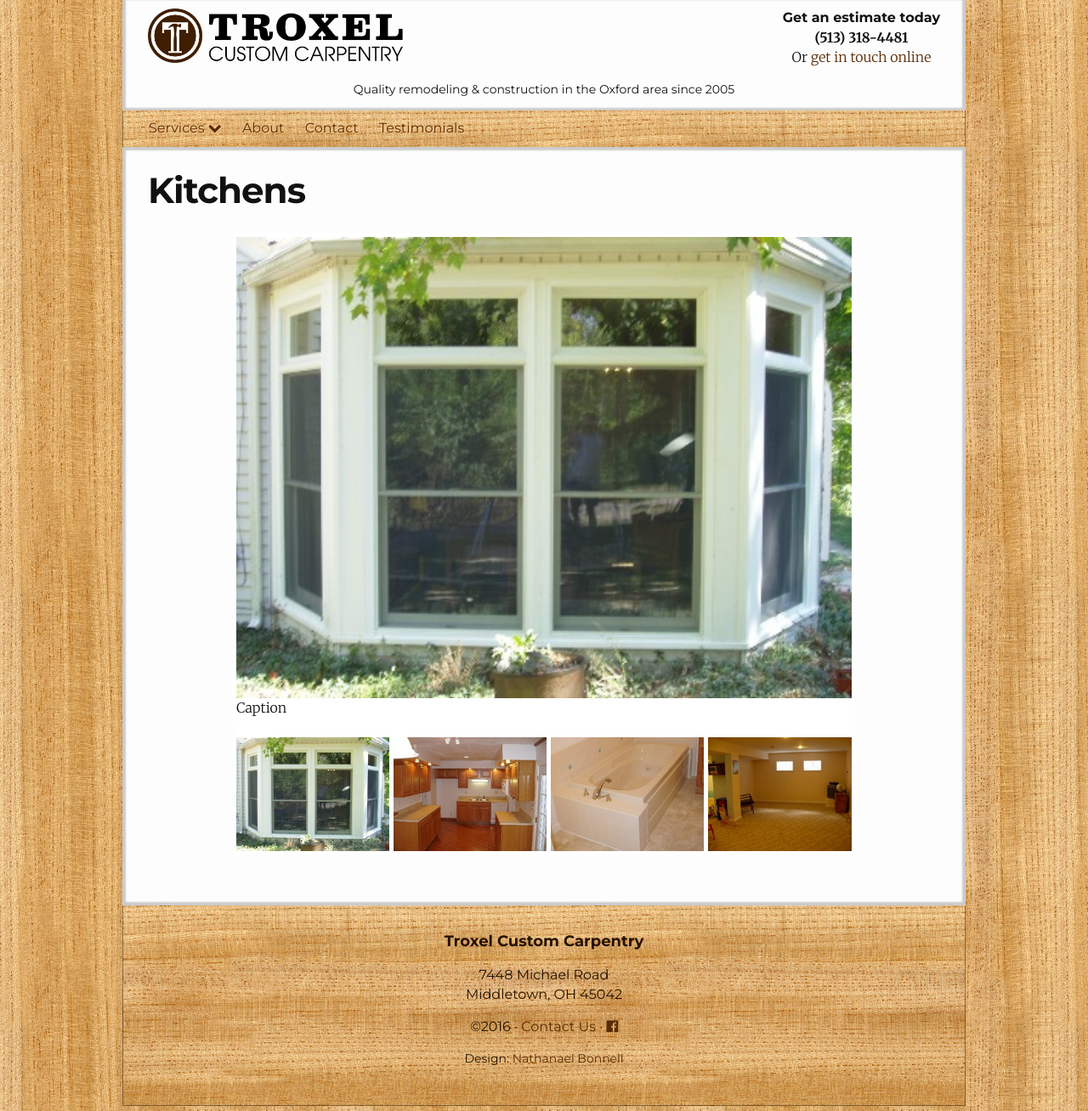
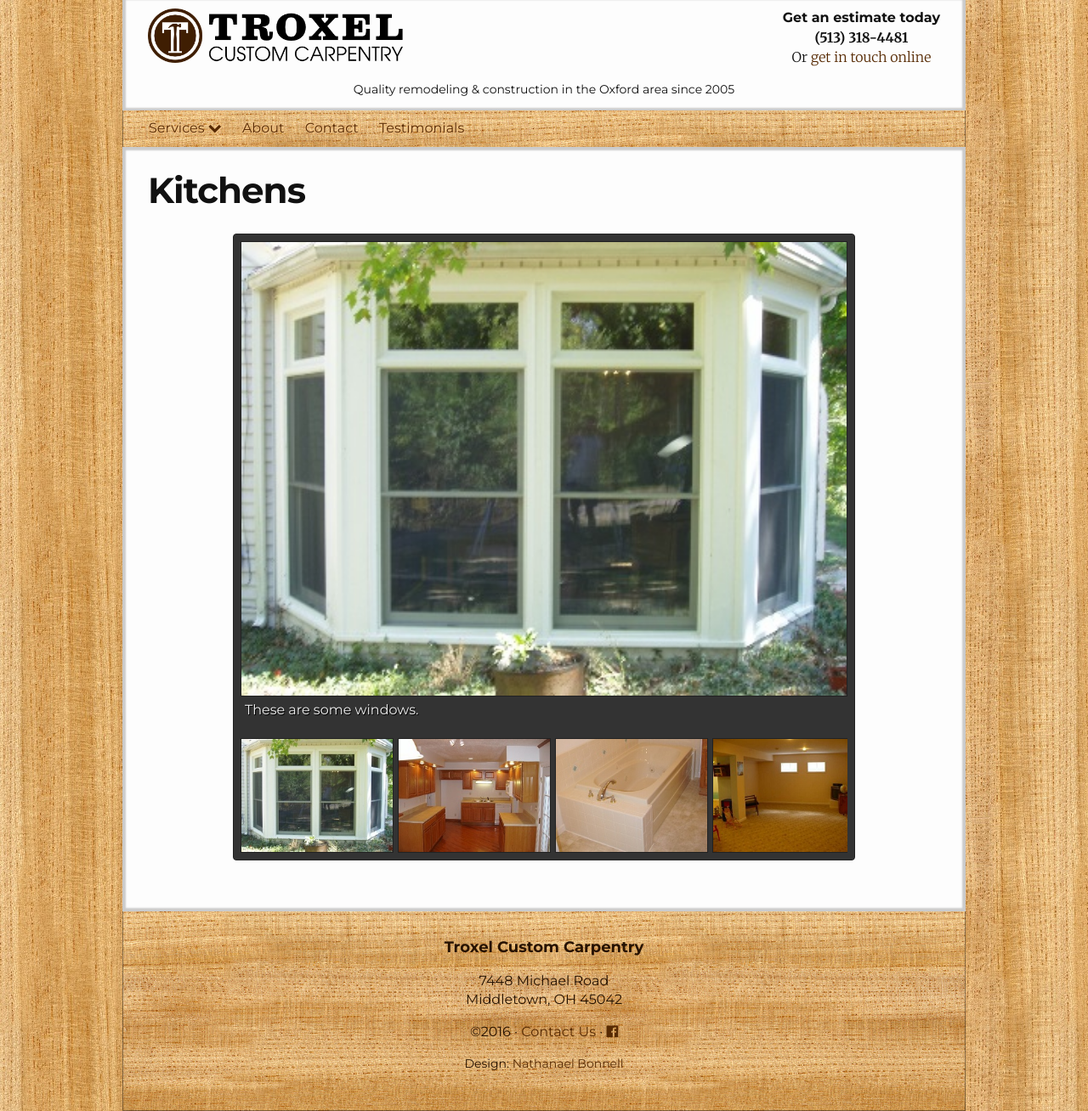
Before and after one commit to troxelcc/troxelcc.github.io, a Jekyll site: the page built from services/kitchens.md, in a window 1280 px wide. Shown: the whole page at 85% size. Built offline with Jekyll 4.4.1, drawn with Linux system fonts in a browser that asks for light colours.

Commit message:
Styled flexslider

```diff
--- a/css/flexslider.css
+++ b/css/flexslider.css
@@ -12,12 +12,18 @@
 /* ====================================================================================================================
  * FONT-FACE
  * ====================================================================================================================*/
-@font-face {
+/*@font-face {
   font-family: 'flexslider-icon';
   src: url('fonts/flexslider-icon.eot');
   src: url('fonts/flexslider-icon.eot?#iefix') format('embedded-opentype'), url('fonts/flexslider-icon.woff') format('woff'), url('fonts/flexslider-icon.ttf') format('truetype'), url('fonts/flexslider-icon.svg#flexslider-icon') format('svg');
   font-weight: normal;
   font-style: normal;
+}*/
+.flexslider-container {
+  margin: 0 100px;
+  background: #333;
+  border-radius: 4px;
+  border: 1px solid #222;
 }
 /* ====================================================================================================================
  * RESETS
@@ -73,14 +79,14 @@ html[xmlns] .flexslider .slides {
  * DEFAULT THEME
  * ====================================================================================================================*/
 .flexslider {
-  margin: 0 0 /* 60px */;
-  background: #ffffff;
-  border: 4px solid #ffffff;
+  margin: 0;
+  padding: 8px;
+  background: #transparent;
   position: relative;
   zoom: 1;
-  -webkit-border-radius: 4px;
+  /*-webkit-border-radius: 4px;
   -moz-border-radius: 4px;
-  border-radius: 4px;
+  border-radius: 4px;*/
   -webkit-box-shadow: '' 0 1px 4px rgba(0, 0, 0, 0.2);
   -moz-box-shadow: '' 0 1px 4px rgba(0, 0, 0, 0.2);
   -o-box-shadow: '' 0 1px 4px rgba(0, 0, 0, 0.2);
@@ -89,9 +95,20 @@ html[xmlns] .flexslider .slides {
 .flexslider .slides {
   zoom: 1;
 }
+.flexslider .slides * {
+  box-sizing: border-box;
+}
 .flexslider .slides img {
   height: auto;
   -moz-user-select: none;
+  border: 1px solid #222;
+}
+.flex-caption {
+  padding: 5px;
+  margin-bottom: 0;
+  font-family: "Montserrat", Arial, sans-serif;
+  color: #eee;
+  text-shadow: 1px 1px #000;
 }
 .flex-viewport {
   max-height: 2000px;
--- a/services/kitchens.md
+++ b/services/kitchens.md
@@ -29,29 +29,29 @@ $(window).load(function() {
 })
 </script>
 
-<div style="padding: 0 100px;">
+<div class="flexslider-container">
 
 <div id="mainslider" class="flexslider">
   <ul class="slides">
     <li>
       <img src="/images/windoors.jpg" />
-      <p class="flex-caption">Caption</p>
+      <p class="flex-caption">These are some windows.</p>
     </li>
     <li>
       <img src="/images/kitchens.jpg" />
-      <p class="flex-caption">Caption</p>
+      <p class="flex-caption">Behold, a picture of a kitchen.</p>
     </li>
     <li>
       <img src="/images/bathrooms.jpg" />
-      <p class="flex-caption">Caption</p>
+      <p class="flex-caption">You can't bring that camera in here.</p>
     </li>
     <li>
       <img src="/images/basements.jpg" />
-      <p class="flex-caption">Caption</p>
+      <p class="flex-caption">Basements are the new garages, nawmean?</p>
     </li>
     <li>
 	<img src="/images/general.jpg" alt="">
-	<p class="flex-caption">Caption</p>
+	<p class="flex-caption">General is the new specific. Oh, by the way, these descriptions can be more than one line long.</p>
     </li>
   </ul>
 </div>
```
Also changed, not shown: other parts of services/kitchens.md (+2 -2 lines).
